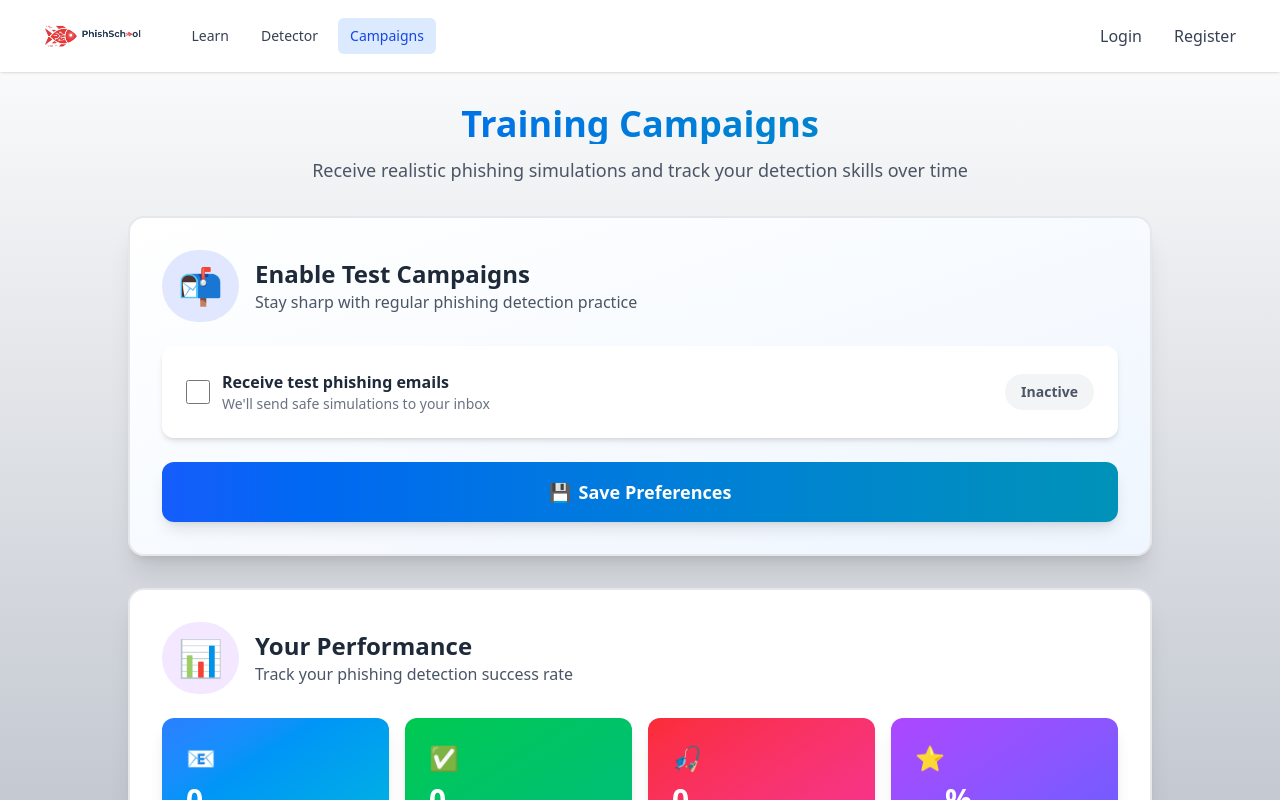
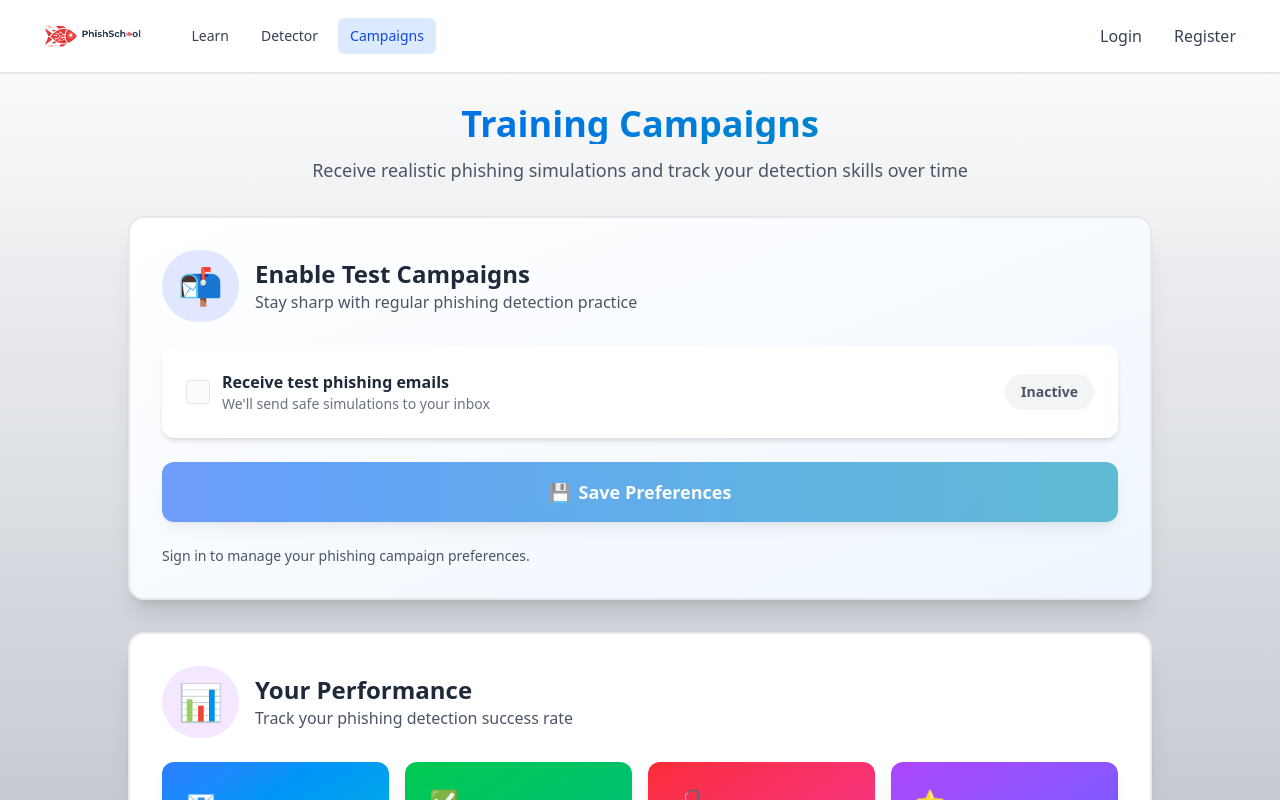
Before and after one commit to JustinCWang/PhishSchool, a React (Vite) app in the folder client/: page /campaigns in a window 1280 px wide. Shown: the top 800 px of the page. Built offline with nearby package versions, Linux system fonts and the light colour scheme; no server answers.

Commit message:
Campaign prefernces update to db

```diff
--- a/client/src/campaigns/Campaigns.tsx
+++ b/client/src/campaigns/Campaigns.tsx
@@ -1,11 +1,87 @@
-import { useState } from 'react'
+import { useEffect, useState } from 'react'
+import { useAuth } from '../context/useAuth'
+import { supabase } from '../lib/supabase'
 
 export default function Campaigns() {
+  const { user } = useAuth()
   const [optedIn, setOptedIn] = useState(false)
-  const [frequency, setFrequency] = useState('weekly')
+  const [frequency, setFrequency] = useState<'daily' | 'weekly' | 'monthly'>('weekly')
   const [saved, setSaved] = useState(false)
+  const [loading, setLoading] = useState(true)
+  const [saving, setSaving] = useState(false)
+  const [errorMessage, setErrorMessage] = useState<string | null>(null)
 
-  const handleSave = () => {
+  useEffect(() => {
+    let isMounted = true
+    async function loadPreferences() {
+      if (!user) {
+        setLoading(false)
+        setOptedIn(false)
+        setFrequency('weekly')
+        return
+      }
+      setLoading(true)
+      const { data, error } = await supabase
+        .from('Users')
+        .select('opted_in, frequency')
+        .eq('user_id', user.id)
+        .maybeSingle()
+      if (!isMounted) return
+      if (error) {
+        console.error('Failed to load campaign preferences:', error.message)
+        setErrorMessage('Unable to load preferences right now.')
+      } else {
+        setOptedIn(Boolean(data?.opted_in))
+        if (data?.frequency === 'daily' || data?.frequency === 'weekly' || data?.frequency === 'monthly') {
+          setFrequency(data.frequency)
+        } else {
+          setFrequency('weekly')
+        }
+      }
+      setLoading(false)
+    }
+    void loadPreferences()
+    return () => {
+      isMounted = false
+    }
+  }, [user])
+
+  const handleSave = async () => {
+    if (!user) {
+      setErrorMessage('You need to be signed in to save preferences.')
+      return
+    }
+    setSaving(true)
+    setErrorMessage(null)
+    const upsertPayload: Record<string, unknown> = {
+      user_id: user.id,
+      opted_in: optedIn,
+      frequency: optedIn ? frequency : 'weekly',
+    }
+    if (user.email) {
+      upsertPayload.email = user.email
+    }
+    const firstName = typeof user.user_metadata?.first_name === 'string' ? user.user_metadata.first_name : null
+    if (firstName) {
+      upsertPayload.first_name = firstName
+    }
+    const lastName = typeof user.user_metadata?.last_name === 'string' ? user.user_metadata.last_name : null
+    if (lastName) {
+      upsertPayload.last_name = lastName
+    }
+
+    const { error } = await supabase
+      .from('Users')
+      .upsert(
+        upsertPayload,
+        { onConflict: 'user_id' }
+      )
+    setSaving(false)
+    if (error) {
+      console.error('Failed to save campaign preferences:', error)
+      setErrorMessage(`Failed to save preferences. ${error.message ?? ''}`.trim())
+      return
+    }
     setSaved(true)
     setTimeout(() => setSaved(false), 3000)
   }
@@ -36,13 +112,7 @@ export default function Campaigns() {
           {/* Toggle Switch */}
           <div className="flex items-center justify-between rounded-xl bg-white p-6 shadow-md">
             <div className="flex items-center gap-3">
-              <input
-                type="checkbox"
-                id="opt-in-toggle"
-                checked={optedIn}
-                onChange={(e) => setOptedIn(e.target.checked)}
-                className="h-6 w-6 rounded border-gray-300 text-indigo-600 focus:ring-2 focus:ring-indigo-500"
-              />
+              <input type="checkbox" id="opt-in-toggle" checked={optedIn} onChange={(e) => setOptedIn(e.target.checked)} disabled={!user || loading || saving} className="h-6 w-6 rounded border-gray-300 text-indigo-600 focus:ring-2 focus:ring-indigo-500 disabled:cursor-not-allowed disabled:opacity-50" />
               <label htmlFor="opt-in-toggle" className="cursor-pointer">
                 <div className="font-semibold text-gray-800">
                   Receive test phishing emails
@@ -70,38 +140,17 @@ export default function Campaigns() {
                 Email Frequency
               </label>
               <div className="grid grid-cols-1 gap-3 md:grid-cols-3">
-                <button
-                  onClick={() => setFrequency('daily')}
-                  className={`rounded-lg border-2 p-4 text-center transition-all hover:scale-105 ${
-                    frequency === 'daily'
-                      ? 'border-indigo-500 bg-indigo-50 shadow-md'
-                      : 'border-gray-200 bg-white hover:border-indigo-300'
-                  }`}
-                >
+                <button onClick={() => setFrequency('daily')} disabled={saving} className={`rounded-lg border-2 p-4 text-center transition-all hover:scale-105 disabled:cursor-not-allowed disabled:opacity-50 ${frequency === 'daily' ? 'border-indigo-500 bg-indigo-50 shadow-md' : 'border-gray-200 bg-white hover:border-indigo-300'}`}>
                   <div className="mb-1 text-2xl">🌅</div>
                   <div className="font-semibold text-gray-800">Daily</div>
                   <div className="text-xs text-gray-500">Most practice</div>
                 </button>
-                <button
-                  onClick={() => setFrequency('weekly')}
-                  className={`rounded-lg border-2 p-4 text-center transition-all hover:scale-105 ${
-                    frequency === 'weekly'
-                      ? 'border-indigo-500 bg-indigo-50 shadow-md'
-                      : 'border-gray-200 bg-white hover:border-indigo-300'
-                  }`}
-                >
+                <button onClick={() => setFrequency('weekly')} disabled={saving} className={`rounded-lg border-2 p-4 text-center transition-all hover:scale-105 disabled:cursor-not-allowed disabled:opacity-50 ${frequency === 'weekly' ? 'border-indigo-500 bg-indigo-50 shadow-md' : 'border-gray-200 bg-white hover:border-indigo-300'}`}>
                   <div className="mb-1 text-2xl">📅</div>
                   <div className="font-semibold text-gray-800">Weekly</div>
                   <div className="text-xs text-gray-500">Recommended</div>
                 </button>
-                <button
-                  onClick={() => setFrequency('monthly')}
-                  className={`rounded-lg border-2 p-4 text-center transition-all hover:scale-105 ${
-                    frequency === 'monthly'
-                      ? 'border-indigo-500 bg-indigo-50 shadow-md'
-                      : 'border-gray-200 bg-white hover:border-indigo-300'
-                  }`}
-                >
+                <button onClick={() => setFrequency('monthly')} disabled={saving} className={`rounded-lg border-2 p-4 text-center transition-all hover:scale-105 disabled:cursor-not-allowed disabled:opacity-50 ${frequency === 'monthly' ? 'border-indigo-500 bg-indigo-50 shadow-md' : 'border-gray-200 bg-white hover:border-indigo-300'}`}>
                   <div className="mb-1 text-2xl">🗓️</div>
                   <div className="font-semibold text-gray-800">Monthly</div>
                   <div className="text-xs text-gray-500">Light practice</div>
@@ -111,12 +160,8 @@ export default function Campaigns() {
           )}
 
           {/* Save Button */}
-          <button
-            type="button"
-            onClick={handleSave}
-            className="w-full rounded-xl bg-gradient-to-r from-blue-600 to-cyan-600 px-6 py-4 text-lg font-semibold text-white shadow-lg transition-all hover:scale-105 hover:shadow-xl"
-          >
-            {saved ? (
+          <button type="button" onClick={handleSave} disabled={!user || loading || saving} className="w-full rounded-xl bg-gradient-to-r from-blue-600 to-cyan-600 px-6 py-4 text-lg font-semibold text-white shadow-lg transition-all hover:scale-105 hover:shadow-xl disabled:cursor-not-allowed disabled:opacity-60">
+            {saving ? 'Saving...' : saved ? (
               <span className="flex items-center justify-center gap-2">
                 <span>✓</span> Preferences Saved!
               </span>
@@ -126,6 +171,9 @@ export default function Campaigns() {
               </span>
             )}
           </button>
+          {errorMessage && <p className="text-sm text-red-600">{errorMessage}</p>}
+          {!user && !errorMessage && <p className="text-sm text-gray-600">Sign in to manage your phishing campaign preferences.</p>}
+          {loading && <p className="text-sm text-gray-500">Loading preferences...</p>}
         </div>
       </div>
 
```
